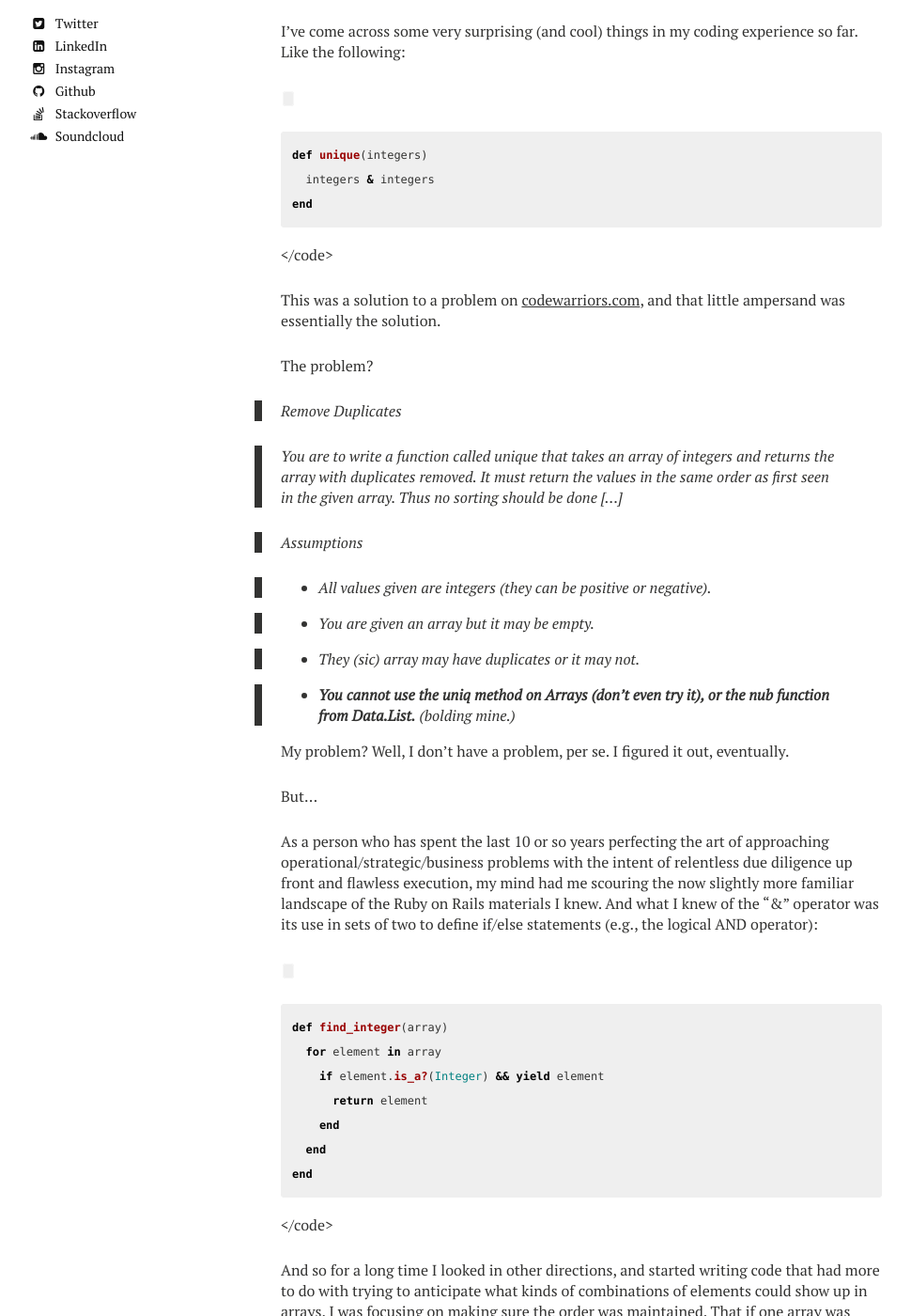
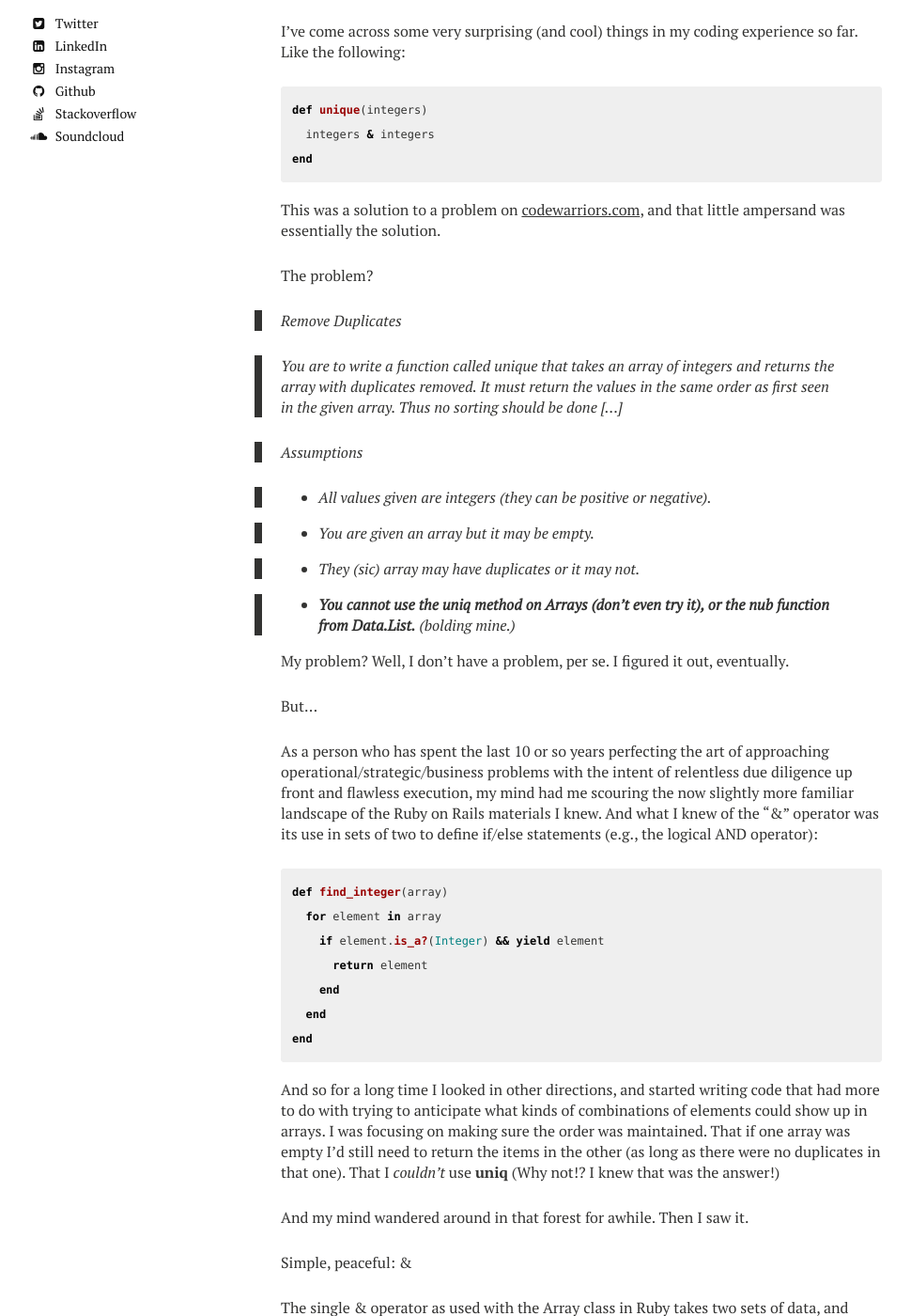
Before and after one commit to buddhaplex/content-theory, a Jekyll site: the page built from _posts/2015-08-27-operations-operators-and-synthesis.markdown, in a window 1280 px wide and 1400 px high, scrolled down 665 px. Shown: the whole window at 94% size, without its empty margins (21-991 px from the left). Built offline with Jekyll 4.4.1, drawn with Linux system fonts in a browser that asks for light colours; nearby versions of some CDN libraries.

Commit message:
Operations Operators and Synthesis Post

```diff
--- a/_posts/2015-08-27-operations-operators-and-synthesis.markdown
+++ b/_posts/2015-08-27-operations-operators-and-synthesis.markdown
@@ -16,13 +16,11 @@ But acceptance is the key to getting better. Accepting that you suck, and you do
 
 I've come across some very surprising (and cool) things in my coding experience so far. Like the following:
 
-<code>
 ~~~ ruby
 def unique(integers)
   integers & integers
 end
 ~~~
-</code>
 
 This was a solution to a problem on <a href="http://codewarriors.com">codewarriors.com</a>, and that little ampersand was essentially the solution.
 
@@ -48,7 +46,6 @@ But...
 
 As a person who has spent the last 10 or so years perfecting the art of approaching operational/strategic/business problems with the intent of relentless due diligence up front and flawless execution, my mind had me scouring the now slightly more familiar landscape of the Ruby on Rails materials I knew. And what I knew of the "&" operator was its use in sets of two to define if/else statements (e.g., the logical AND operator):
 
-<code>
 ~~~ ruby
 def find_integer(array)
   for element in array
@@ -58,7 +55,6 @@ def find_integer(array)
   end
 end
 ~~~
-</code>
 
 And so for a long time I looked in other directions, and started writing code that had more to do with trying to anticipate what kinds of combinations of elements could show up in arrays. I was focusing on making sure the order was maintained. That if one array was empty I'd still need to return the items in the other (as long as there were no duplicates in that one). That I <i>couldn't</i> use <b>uniq</b> (Why not!? I knew that was the answer!)
 
```
